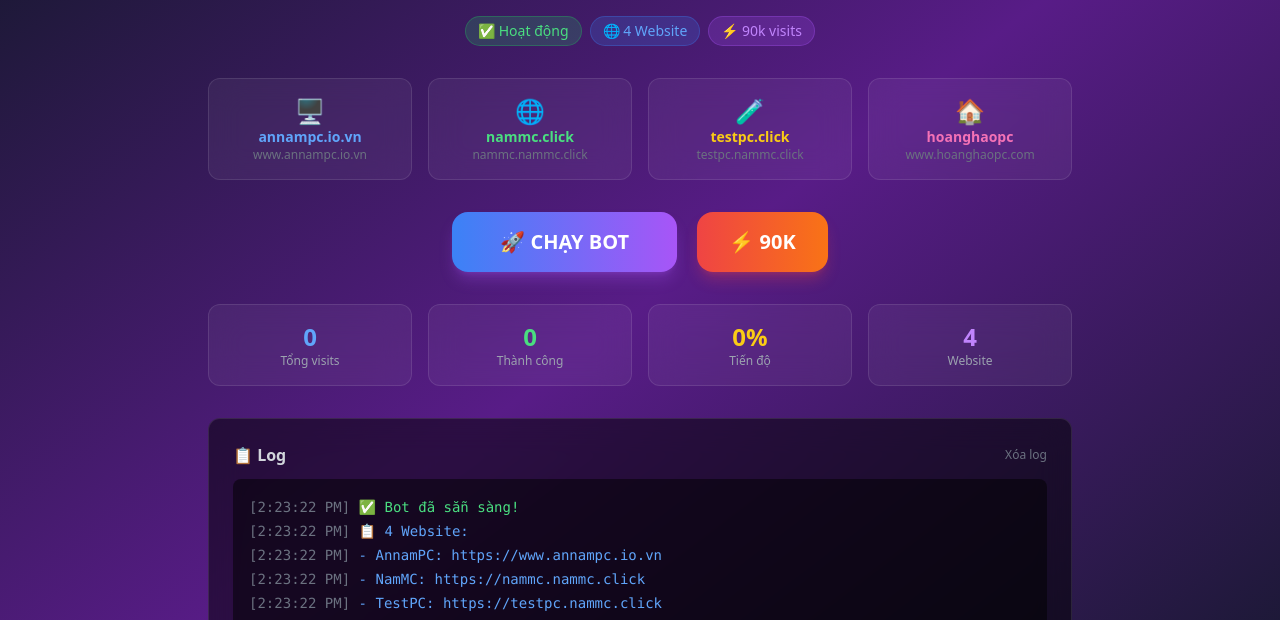
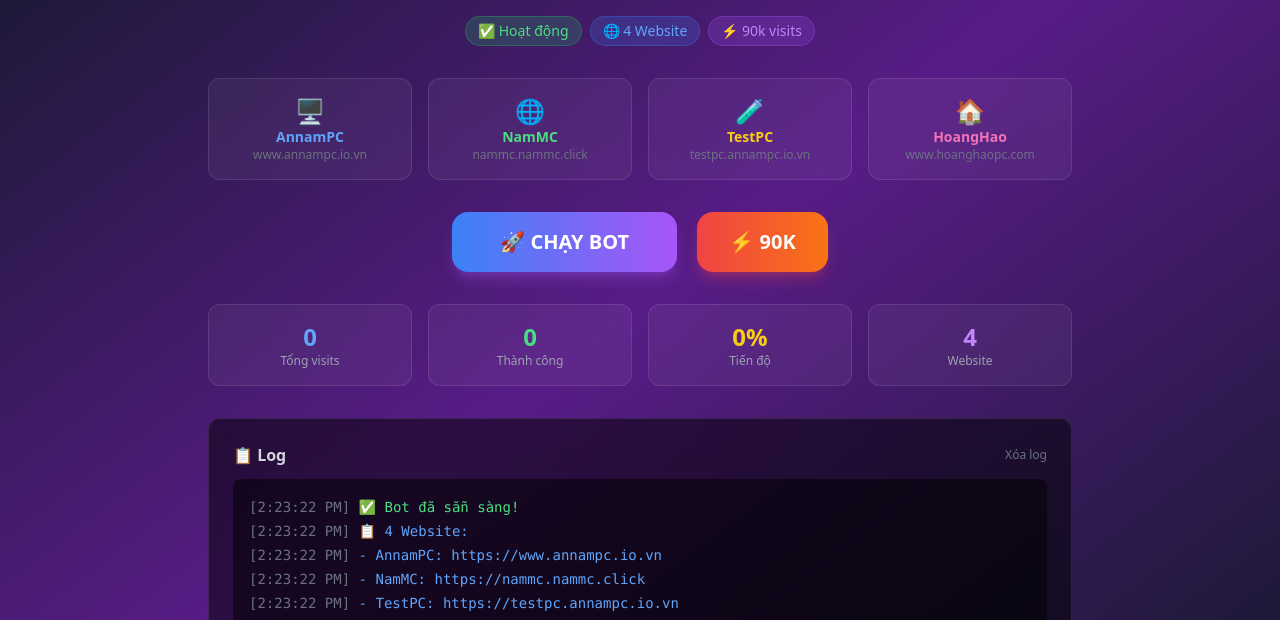
Before and after one commit to Banana-chill-a046/Web-Traffic-Bot-for-SEO-An-Nam-PC, a website: page index.html in a window 1280 px wide. Shown: the part 180-800 px from the top of the page. Drawn offline with nearby package versions, Linux system fonts and the light colour scheme.

Commit message:
Update index.html

```diff
--- a/index.html
+++ b/index.html
@@ -29,22 +29,22 @@
         <div class="grid grid-cols-2 md:grid-cols-4 gap-4 mb-8">
             <div class="bg-white/5 backdrop-blur-lg rounded-xl p-4 text-center border border-white/10 hover:border-blue-500/50 transition">
                 <div class="text-2xl">🖥️</div>
-                <div class="text-sm font-semibold text-blue-400">annampc.io.vn</div>
+                <div class="text-sm font-semibold text-blue-400">AnnamPC</div>
                 <div class="text-xs text-gray-500">www.annampc.io.vn</div>
             </div>
             <div class="bg-white/5 backdrop-blur-lg rounded-xl p-4 text-center border border-white/10 hover:border-green-500/50 transition">
                 <div class="text-2xl">🌐</div>
-                <div class="text-sm font-semibold text-green-400">nammc.click</div>
+                <div class="text-sm font-semibold text-green-400">NamMC</div>
                 <div class="text-xs text-gray-500">nammc.nammc.click</div>
             </div>
             <div class="bg-white/5 backdrop-blur-lg rounded-xl p-4 text-center border border-white/10 hover:border-yellow-500/50 transition">
                 <div class="text-2xl">🧪</div>
-                <div class="text-sm font-semibold text-yellow-400">testpc.click</div>
-                <div class="text-xs text-gray-500">testpc.nammc.click</div>
+                <div class="text-sm font-semibold text-yellow-400">TestPC</div>
+                <div class="text-xs text-gray-500">testpc.annampc.io.vn</div>
             </div>
             <div class="bg-white/5 backdrop-blur-lg rounded-xl p-4 text-center border border-white/10 hover:border-pink-500/50 transition">
                 <div class="text-2xl">🏠</div>
-                <div class="text-sm font-semibold text-pink-400">hoanghaopc</div>
+                <div class="text-sm font-semibold text-pink-400">HoangHao</div>
                 <div class="text-xs text-gray-500">www.hoanghaopc.com</div>
             </div>
         </div>
@@ -99,7 +99,7 @@
         const websites = [
             { name: 'AnnamPC', url: 'https://www.annampc.io.vn' },
             { name: 'NamMC', url: 'https://nammc.nammc.click' },
-            { name: 'TestPC', url: 'https://testpc.nammc.click' },
+            { name: 'TestPC', url: 'https://testpc.annampc.io.vn' },
             { name: 'HoangHaoPC', url: 'https://www.hoanghaopc.com' }
         ];
 
@@ -154,7 +154,6 @@
                     addLog(`  ❌ ${w.name} - Lỗi: ${e.message}`, '#f87171');
                     failed++;
                 }
-                // Đợi 1.5 giây giữa các lần
                 await new Promise(r => setTimeout(r, 1500));
             }
 
@@ -186,7 +185,6 @@
                 }
             } catch (e) {
                 addLog(`❌ Lỗi: ${e.message}`, '#f87171');
-                // Fallback: chạy bot thường
                 addLog('🔄 Chuyển sang chạy bot thường...', '#fbbf24');
                 await runBot();
             }
```
